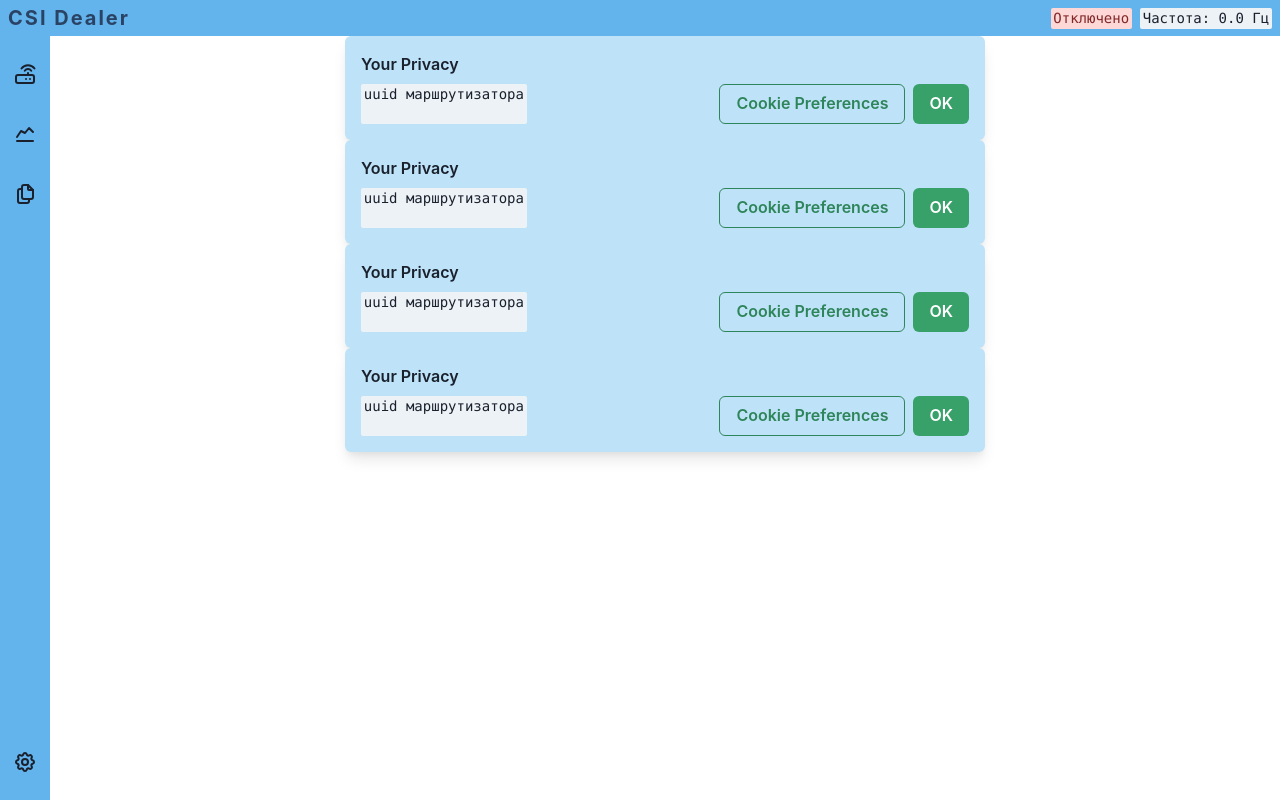
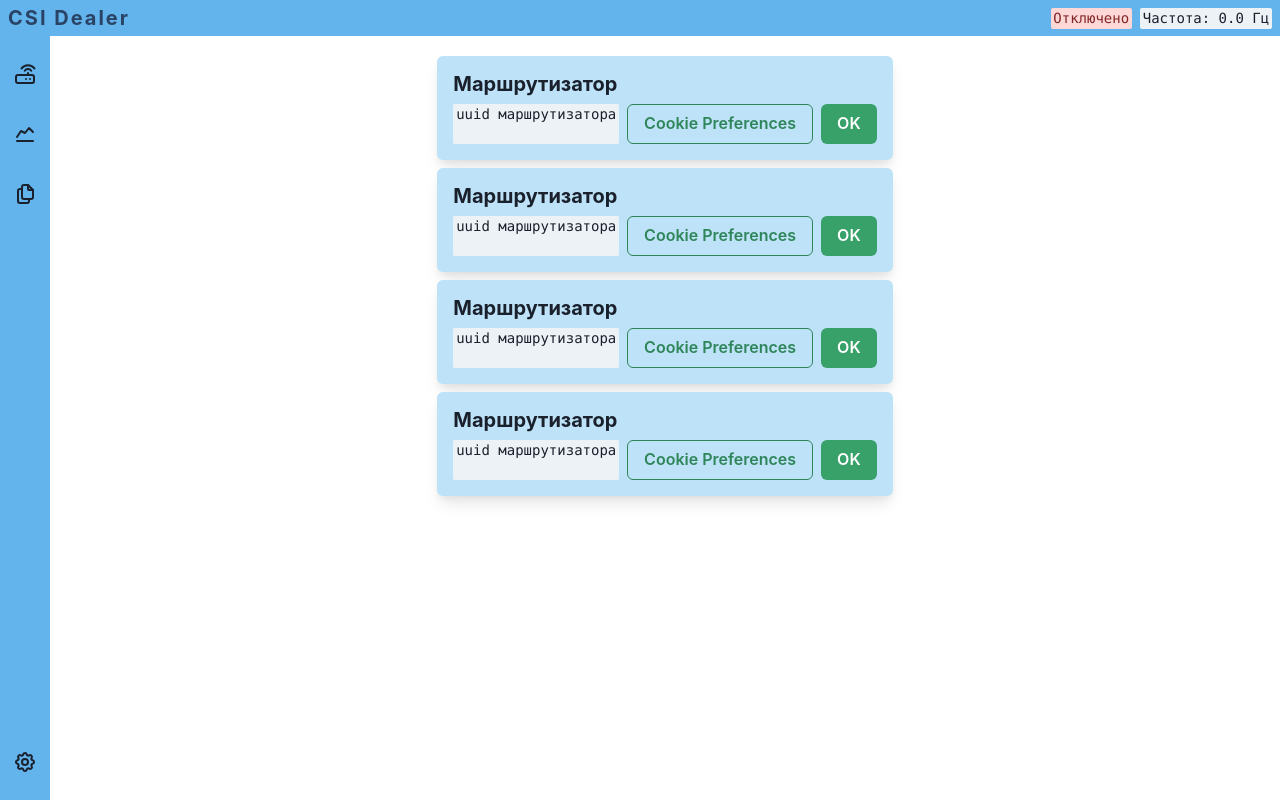
Before and after one commit to maksimio/csidealer, a React (Create React App) app in the folder client/: page /devices in a window 1280 px wide. Built offline with nearby package versions, Linux system fonts and the light colour scheme; no server answers; what webgl-plot would draw is missing.

Commit message:
расписана часть API

```diff
--- a/client/src/components/pages/Devices.tsx
+++ b/client/src/components/pages/Devices.tsx
@@ -1,13 +1,13 @@
 import { FC } from 'react'
-import { Code, Container } from '@chakra-ui/react'
-import { Stack, Text, Button } from '@chakra-ui/react'
+import { Code, Container, Heading, VStack } from '@chakra-ui/react'
+import { Stack, Button } from '@chakra-ui/react'
 import Card from 'components/shared/Card'
 
 const RouterCard = () => {
   return (
     <Card>
       <Stack direction="row" alignItems="center">
-        <Text fontWeight="semibold">Your Privacy</Text>
+        <Heading size="md">Маршрутизатор</Heading>
       </Stack>
 
       <Stack direction={{ base: 'column', md: 'row' }} justifyContent="space-between">
@@ -28,10 +28,12 @@ const RouterCard = () => {
 const Devices: FC = () => {
   return (
     <Container maxW="2xl" width="full">
-      <RouterCard />
-      <RouterCard />
-      <RouterCard />
-      <RouterCard />
+      <VStack mt={5}>
+        <RouterCard />
+        <RouterCard />
+        <RouterCard />
+        <RouterCard />
+      </VStack>
     </Container>
   )
 }
```
Also changed, not shown: 2 other files (tests, documents, lock files or other folders).
